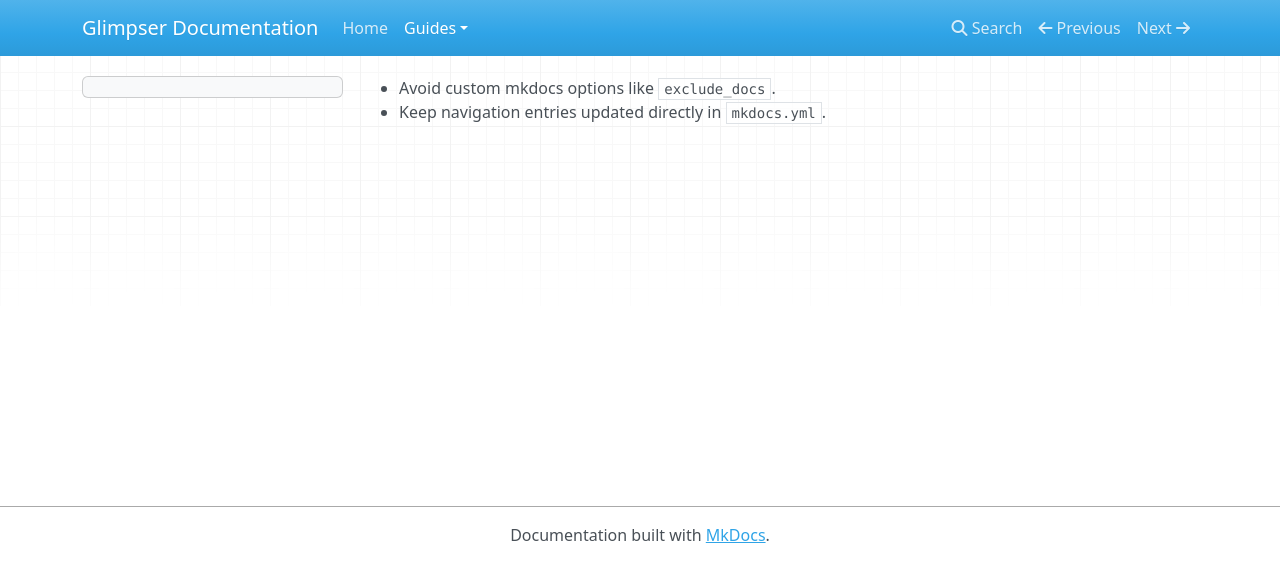
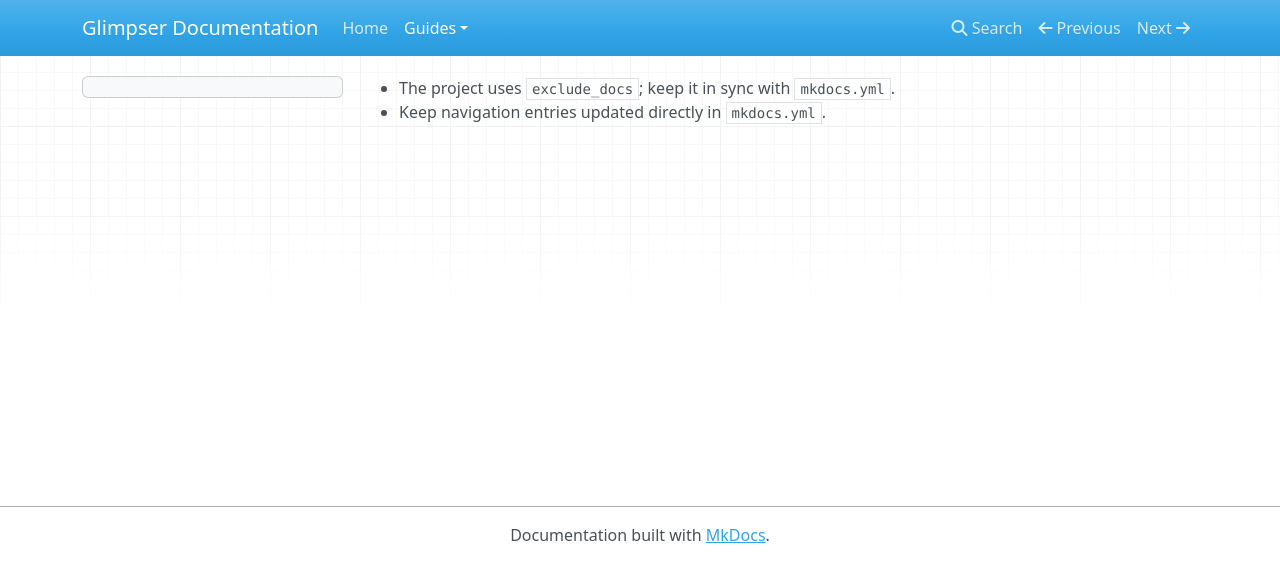
Before and after one commit to KristopherKubicki/glimpser, an MkDocs documentation site: the page built from docs/AGENTS.md, in a window 1280 px wide. Shown: the top 582 px of the page. Built offline with MkDocs 1.6.1, drawn with Linux system fonts in a browser that asks for light colours; nearby versions of some CDN libraries.

Commit message:
docs: clarify AGENTS instructions

```diff
--- a/docs/AGENTS.md
+++ b/docs/AGENTS.md
@@ -1,2 +1,2 @@
-- Avoid custom mkdocs options like `exclude_docs`.
+- The project uses `exclude_docs`; keep it in sync with `mkdocs.yml`.
 - Keep navigation entries updated directly in `mkdocs.yml`.
```
Also changed, not shown: AGENTS.md (+2 -0 lines).
